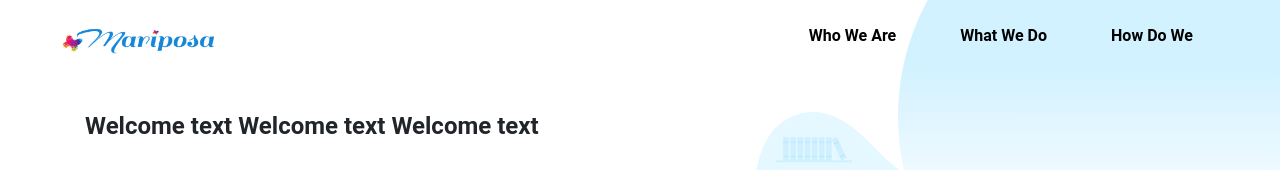
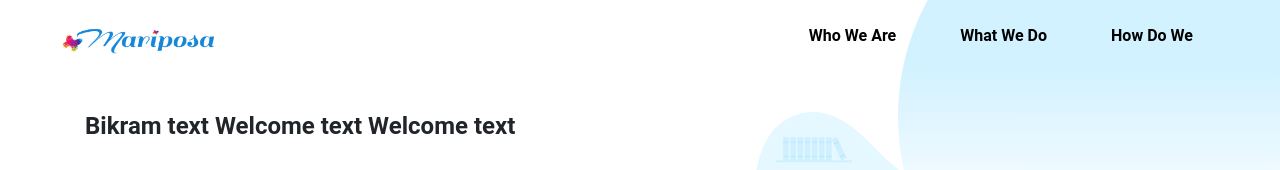
Before and after one commit to bikram-shaw/bootstrap, a plain HTML site: page index.html in a window 1280 px wide. Shown: the top 170 px of the page. Drawn offline with nearby package versions, Linux system fonts and the light colour scheme.

Commit message:
change index.html

```diff
--- a/index.html
+++ b/index.html
@@ -73,7 +73,7 @@ $(document).ready(function() {
 								<div class="container  mt-5 ">
 									<div class="row ">
 										<div class="col-sm-7">
-											<h4><b>Welcome text Welcome text Welcome text</b></h4><br>
+											<h4><b>Bikram text Welcome text Welcome text</b></h4><br>
 												<h5 class="mb-5">
 Welcome text Welcome text Welcome text Welcome text Welcome text Welcome textWelcome text
  Welcome text Welcome text Welcome text Welcome text Welcome text Welcome text Welcome text Welcome text
```
